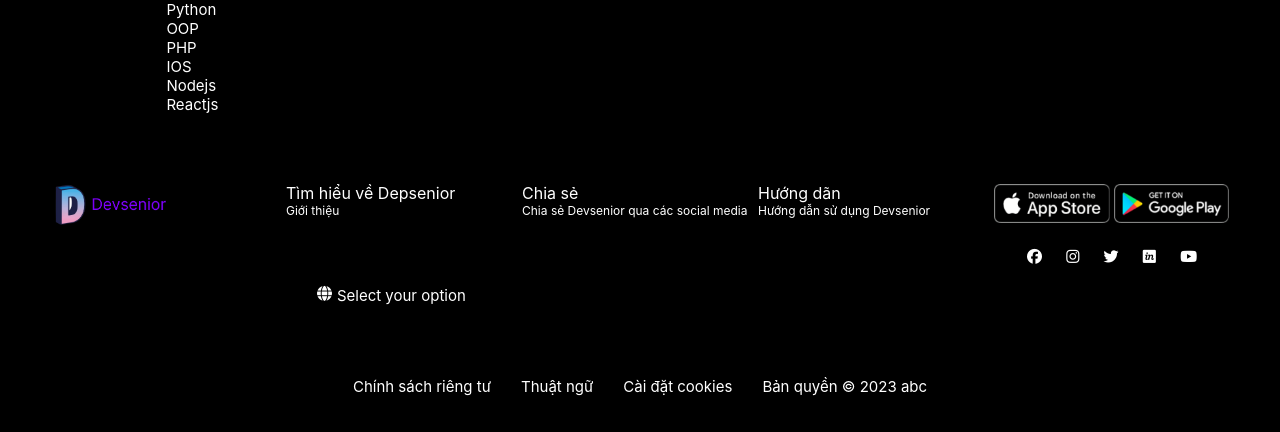
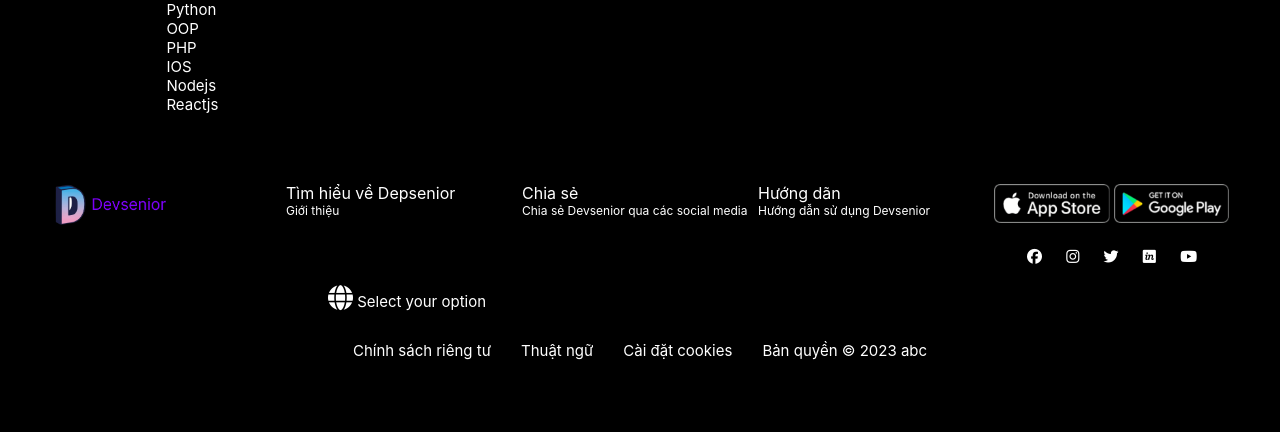
Before and after one commit to Ngoctu1/WebInterview, a PHP site: page / in a window 1280 px wide; the page is wider, and only the part inside the window is pictured. Shown: the part 681-1113 px from the top of that part. After the commit the page ends 1041 px from the top of that part, so only its background shows below. Run offline with PHP 8.4, Linux system fonts and the light colour scheme; some libraries are stand-ins or nearby versions.

Commit message:
complete footer

```diff
--- a/css/style.css
+++ b/css/style.css
@@ -178,11 +178,7 @@ footer .infor {
 
 }
 .select-menu .select-btn {
-  display: flex;
-  height: 55px;
 
-  font-size: 18px;
-  font-weight: 400;
   margin-left: 5px;
 }
 .select-btn i {
@@ -242,7 +238,7 @@ flex-wrap: nowrap;
 .infor3{
   display: flex;
   justify-content: center;
-  padding: 21px;
+  padding: 15px;
 }
 .infor3 p{
   padding: 15px;
--- a/index.html
+++ b/index.html
@@ -100,12 +100,11 @@
       </div>
      <div class="footer_late">
       <div class="infor2">
+
         <div class="copyright-colum">
-          <i class='fas fa-globe'></i>
+
           <div class="select-menu">
-            <div class="select-btn">
-                <span class="sBtn-text">Select your option</span>
-            </div>
+
 
             <ul class="options">
                 <li class="option">
@@ -115,7 +114,14 @@
                     <span class="option-text">Enghlish</span>
                 </li>
             </ul>
+
+            <div class="select-btn">
+              <i class='fas fa-globe'></i>
+              <span class="sBtn-text">Select your option</span>
           </div>
+
+          </div>
+
         </div>
 
 
```
